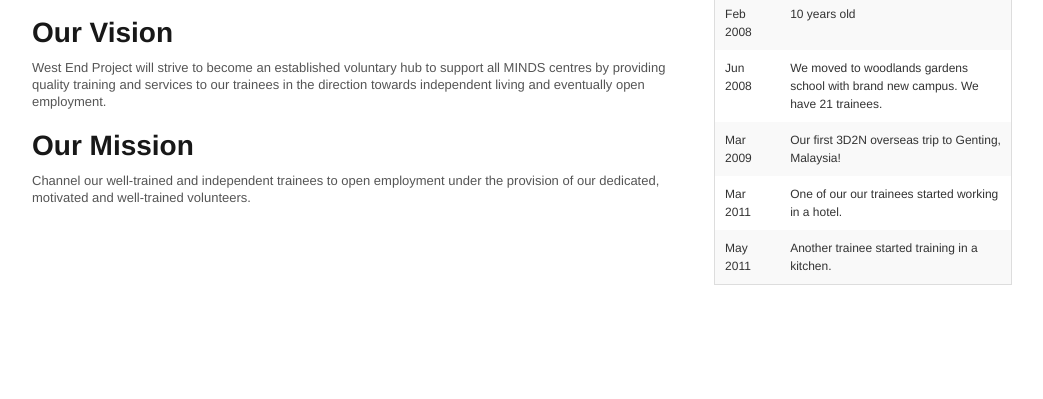
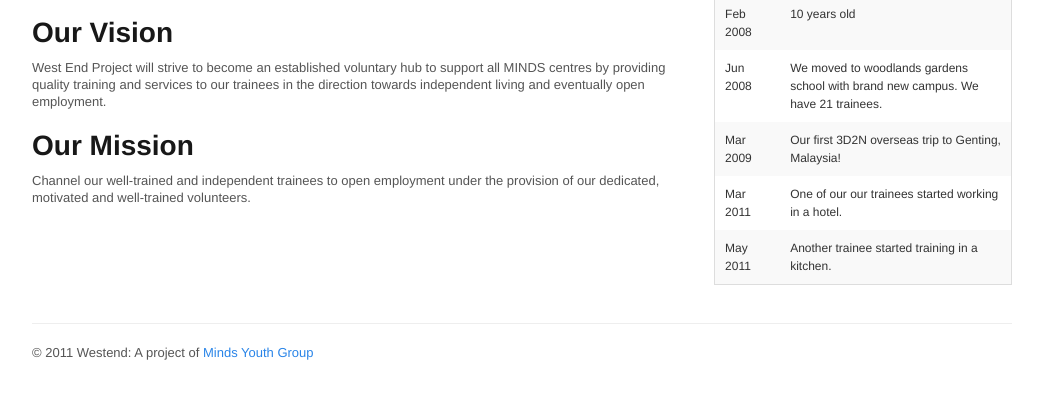
Before and after one commit to westend/westend.github.com, a plain HTML site: page about.htm in a window 1280 px wide. Shown: the part 267-666 px from the top of the page, without its empty margins (118-1161 px from the left). Drawn offline with Linux system fonts and the light colour scheme.

Commit message:
added the footer

```diff
--- a/about.htm
+++ b/about.htm
@@ -137,7 +137,9 @@
 
       <!-- footer -->
       <div class="row">
-
+	<div class="footer">
+	  &copy; 2011 Westend: A project of <a href="http://www.myg.org.sg">Minds Youth Group</a>
+	</div>
       </div>
 
     </div>
--- a/stylesheets/app.css
+++ b/stylesheets/app.css
@@ -13,7 +13,11 @@
 /* -----------------------------------------
    Shared Styles
 ----------------------------------------- */
-
+div.footer {
+  border-top: 1px solid #eeeeee;
+  margin: 20px 0 0 0;
+  padding: 20px 0;
+}
 
 
 
```
Also changed, not shown: gallery.htm (+3 -1 lines), index.htm (+3 -1 lines), join.htm (+3 -1 lines), programmes.htm (+3 -1 lines).
